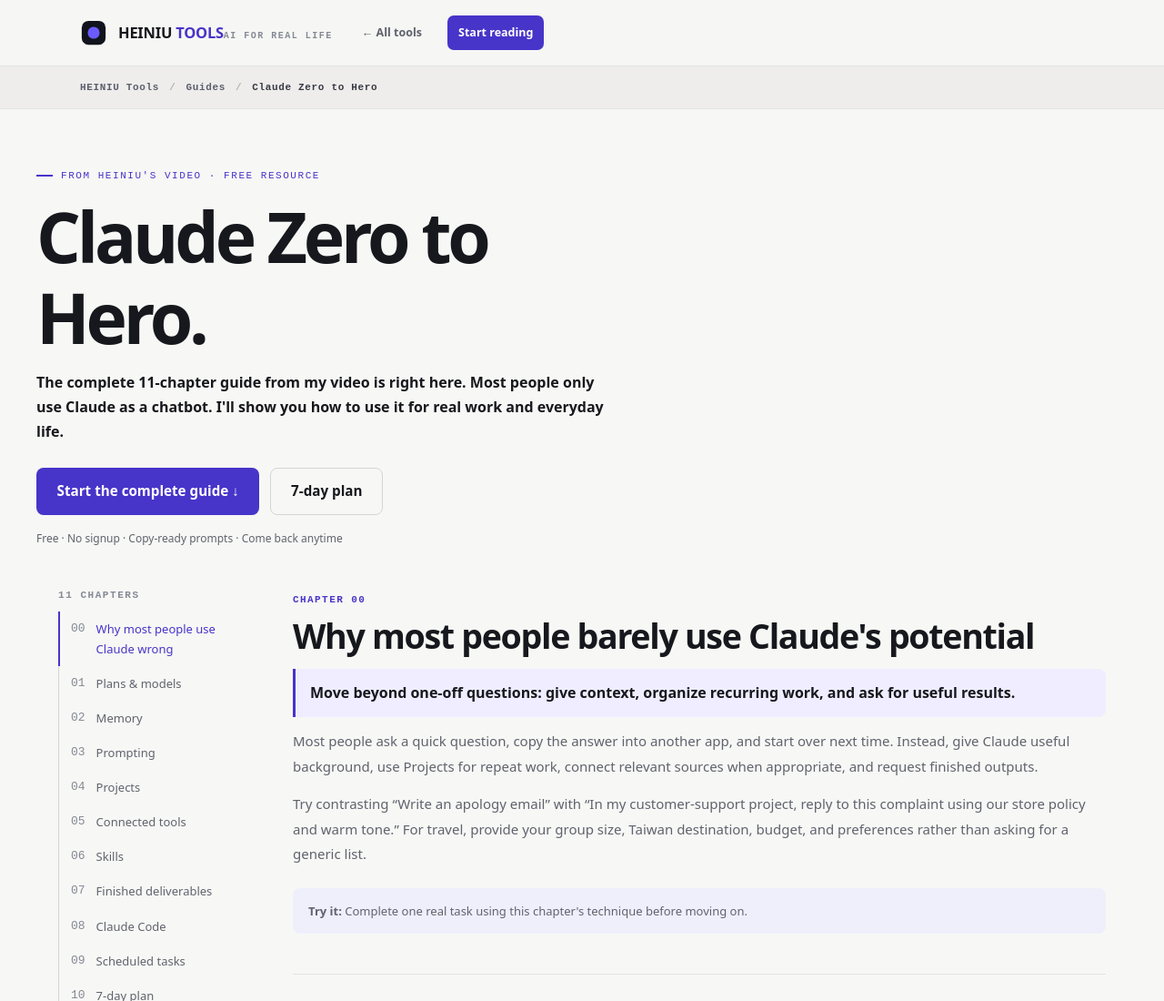
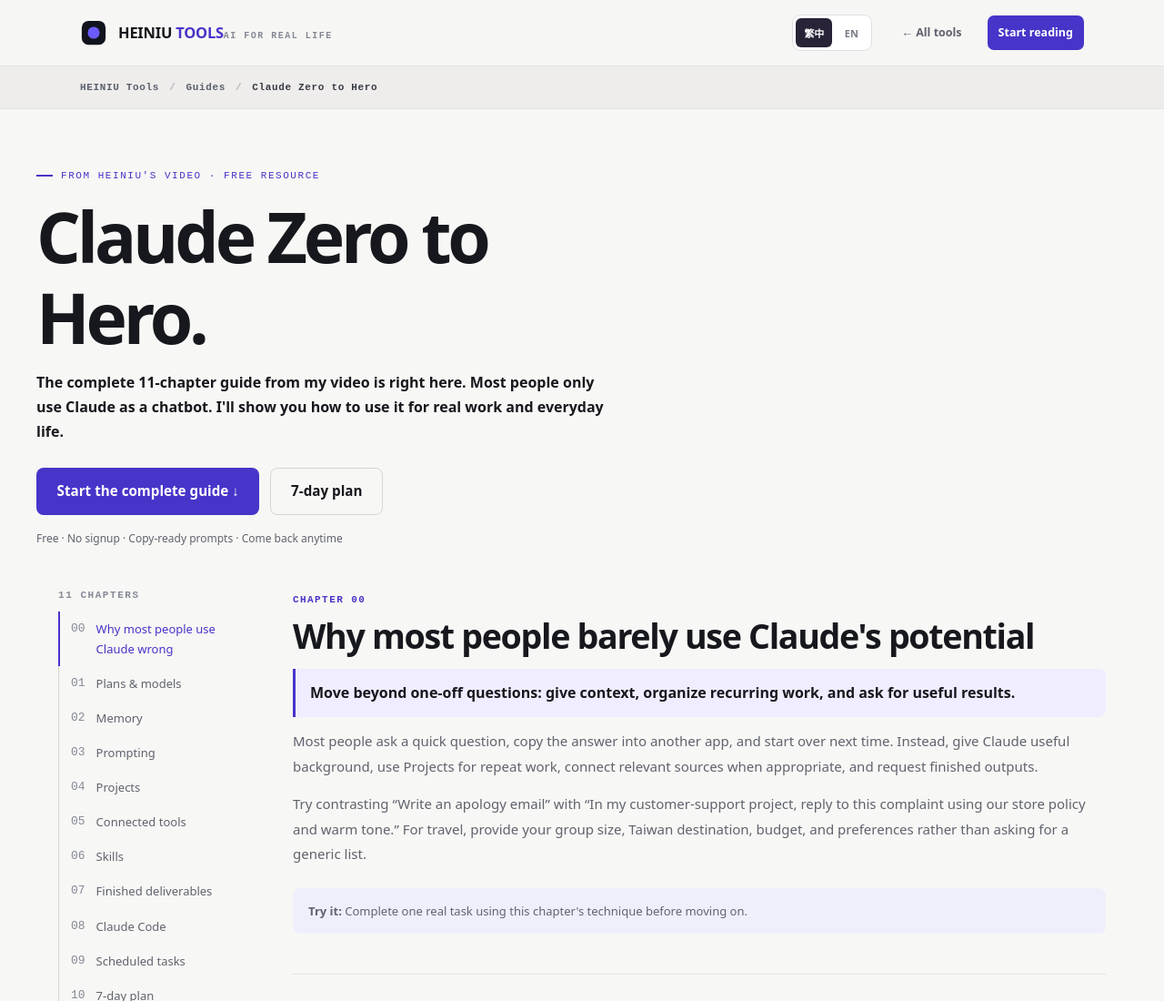
Before and after one commit to FATTY-BAMBA/heiniu-tools, a plain HTML site: page claude-zerotohero/en/index.html in a window 1280 px wide. Shown: the top 1100 px of the page at 91% size. Drawn offline with Linux system fonts and the light colour scheme.

Commit message:
Enable language navigation in English Claude guide

```diff
--- a/claude-zerotohero/en/index.html
+++ b/claude-zerotohero/en/index.html
@@ -36,4 +36,4 @@
 <footer class="site-foot"><div class="wrap"><div><div class="who">HEINIU — Engineer · AI PhD · Founder</div><p class="desc">Practical AI tools and real workflows for work and everyday life.</p></div><div class="links"><a href="../../">All tools</a><a href="https://www.instagram.com/fatty_bamba" target="_blank" rel="noopener">Instagram</a><a href="https://www.youtube.com/@fatty_bamba" target="_blank" rel="noopener">YouTube</a></div></div></footer>
 <script>
 (()=>{document.querySelectorAll('.prompt').forEach(box=>{const btn=box.querySelector('.copy'),pre=box.querySelector('pre');btn.addEventListener('click',async()=>{try{await navigator.clipboard.writeText(pre.textContent.trim());btn.textContent='Copied ✓';setTimeout(()=>btn.textContent='Copy',1700)}catch(e){btn.textContent='Select text to copy'}})});const links=[...document.querySelectorAll('#toc a')],sections=links.map(a=>document.querySelector(a.getAttribute('href'))),prog=document.getElementById('prog');function scroll(){let n=0;sections.forEach((s,i)=>{if(s&&s.getBoundingClientRect().top<170)n=i});links.forEach((a,i)=>a.classList.toggle('on',i===n));if(prog){const d=document.documentElement;prog.style.width=(100*scrollY/Math.max(1,d.scrollHeight-innerHeight))+'%'}}addEventListener('scroll',scroll,{passive:true});scroll();const KEY='heiniu-claude-week';let state={};try{state=JSON.parse(localStorage.getItem(KEY)||'{}')||{}}catch(e){}const boxes=[...document.querySelectorAll('#weekList input')],out=document.querySelector('#weekDone b');function count(){out.textContent=boxes.filter(b=>b.checked).length}boxes.forEach(b=>{b.checked=!!state[b.dataset.k];b.addEventListener('change',()=>{state[b.dataset.k]=b.checked;try{localStorage.setItem(KEY,JSON.stringify(state))}catch(e){}count()})});count()})();
-</script></body></html>
+</script><script src="../../../assets/language.js" defer></script></body></html>
```
